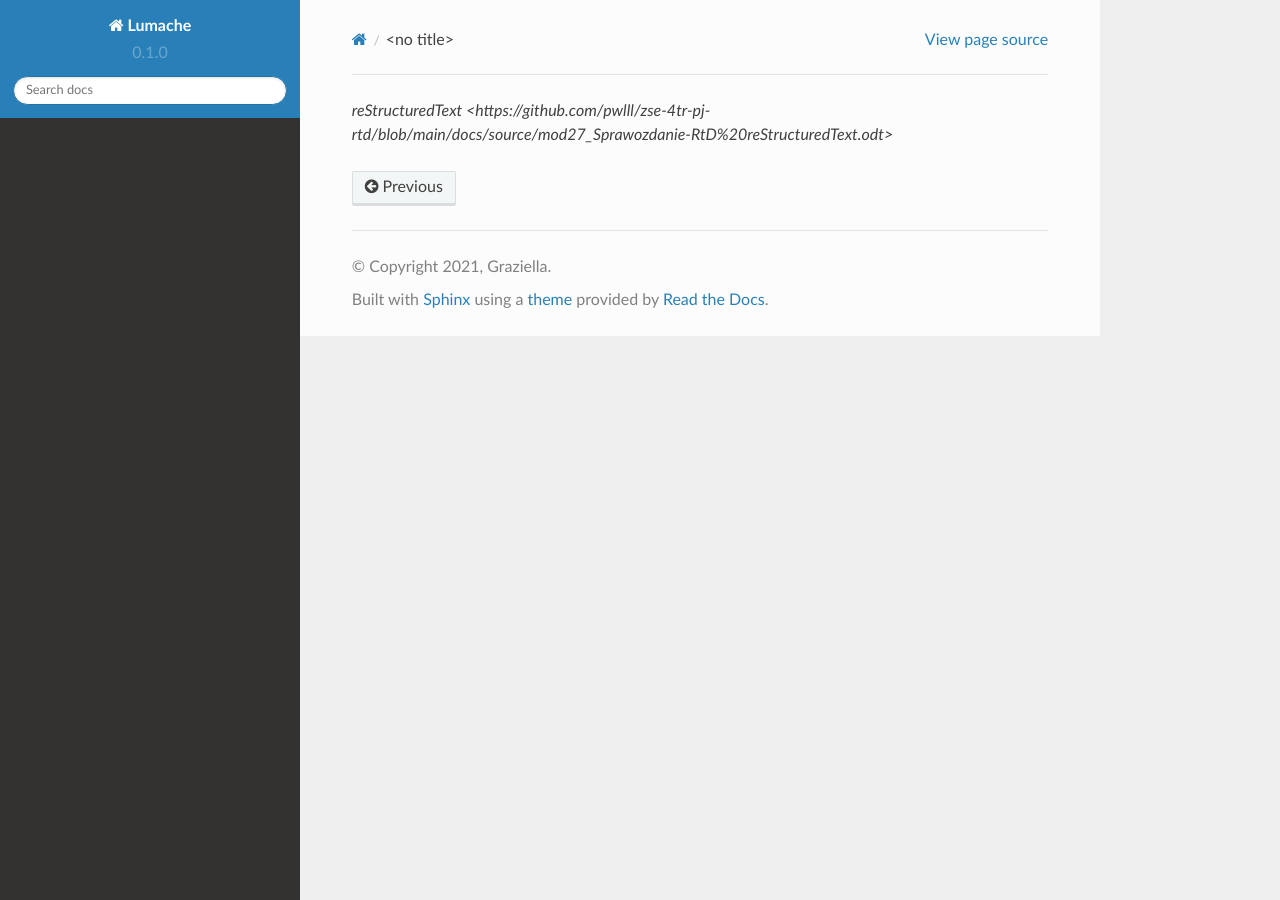
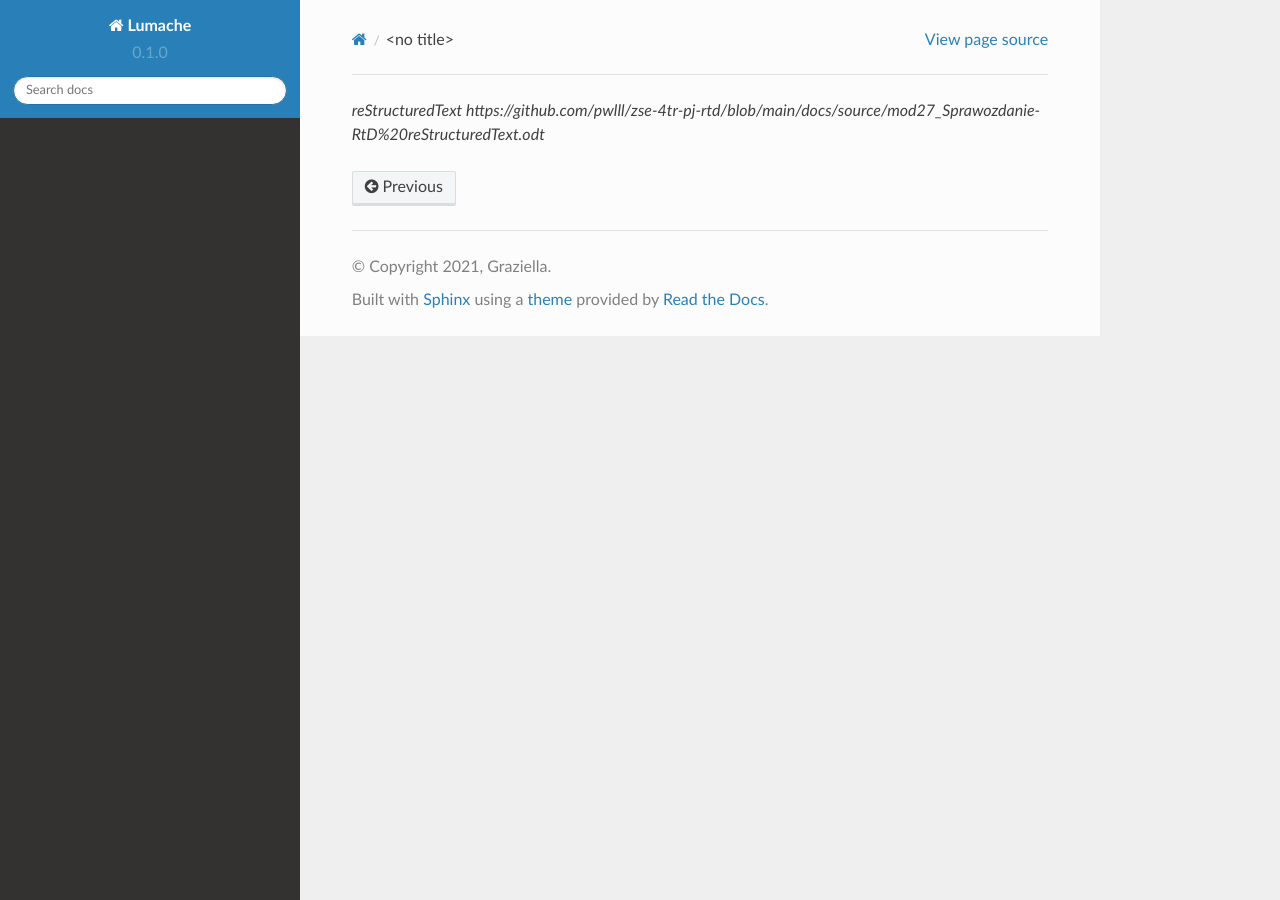
Before and after one commit to pwlll/pwlll-zse-4tr-pj-rtd, a Sphinx documentation site: the page built from docs/source/reStructuredText.rst, in a window 1280 px wide. Built offline with Sphinx 7.4.7 and the Read the Docs theme 2.0.0, drawn with Linux system fonts in a browser that asks for light colours; pages that are not in the unit, such as notebooks, are missing from menus.

```diff
--- a/docs/source/reStructuredText.rst
+++ b/docs/source/reStructuredText.rst
@@ -1 +1 @@
-`reStructuredText <https://github.com/pwlll/zse-4tr-pj-rtd/blob/main/docs/source/mod27_Sprawozdanie-RtD%20reStructuredText.odt>`
+`reStructuredText https://github.com/pwlll/zse-4tr-pj-rtd/blob/main/docs/source/mod27_Sprawozdanie-RtD%20reStructuredText.odt`
```
